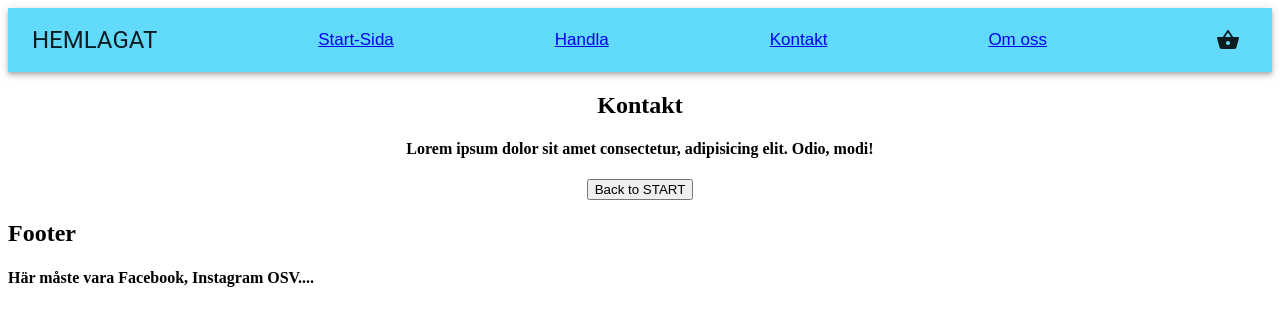
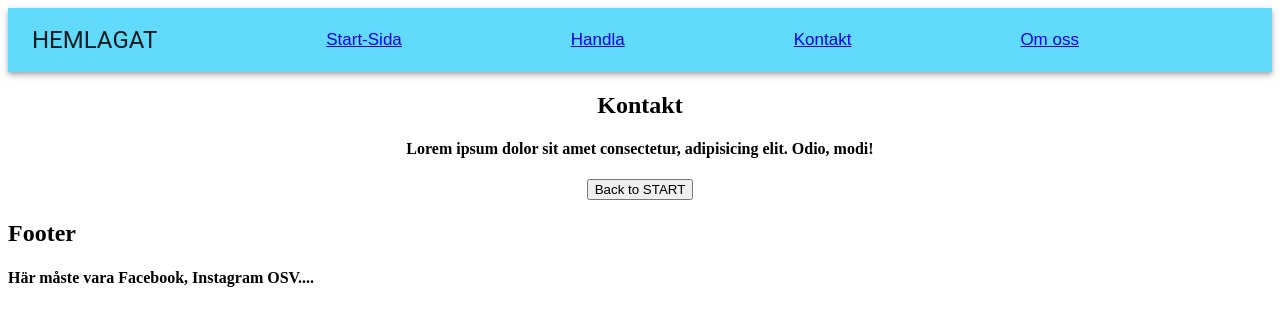
Before and after one commit to shic0/hemlagat, a React (Create React App) app in the folder client/: page /#/contact in a window 1280 px wide. Shown: the top 326 px of the page. Built offline with nearby package versions, Linux system fonts and the light colour scheme.

Commit message:
rensade Header

```diff
--- a/client/src/components/Header.js
+++ b/client/src/components/Header.js
@@ -1,14 +1,12 @@
 import React from 'react'
-import { AppBar, Badge, IconButton, Toolbar, Typography } from "@material-ui/core"
-import { ShoppingBasket } from "@material-ui/icons"
+import { AppBar, Toolbar, Typography } from "@material-ui/core"
 
-export default function Header ({handleCart, orderLen}) {
+export default function Header () {
 
   return (
       <>
 <AppBar position="static">
     <Toolbar>
-
 
         <Typography
             variant="h5"
@@ -24,21 +22,6 @@ export default function Header ({handleCart, orderLen}) {
             <a href='#/contact'>Kontakt</a>
             <a href='#/about'>Om oss</a>
         </div>
-        <IconButton
-            color="inherit"
-            onClick={handleCart}
-            >
-            <Badge
-                color="secondary"
-                badgeContent={orderLen}
-                >
-
-                <ShoppingBasket />
-            </Badge>
-        </IconButton>
-
-
-
     </Toolbar>
 
 </AppBar>
--- a/client/src/components/Search.js
+++ b/client/src/components/Search.js
@@ -4,7 +4,7 @@ const Search = (props) => {
     const { onChange, value } = props;
 
     return <TextField
-        label='search'
+        label='Sök här din favorit mat'
         variant="standard"
         fullWidth
         type='search'
```
